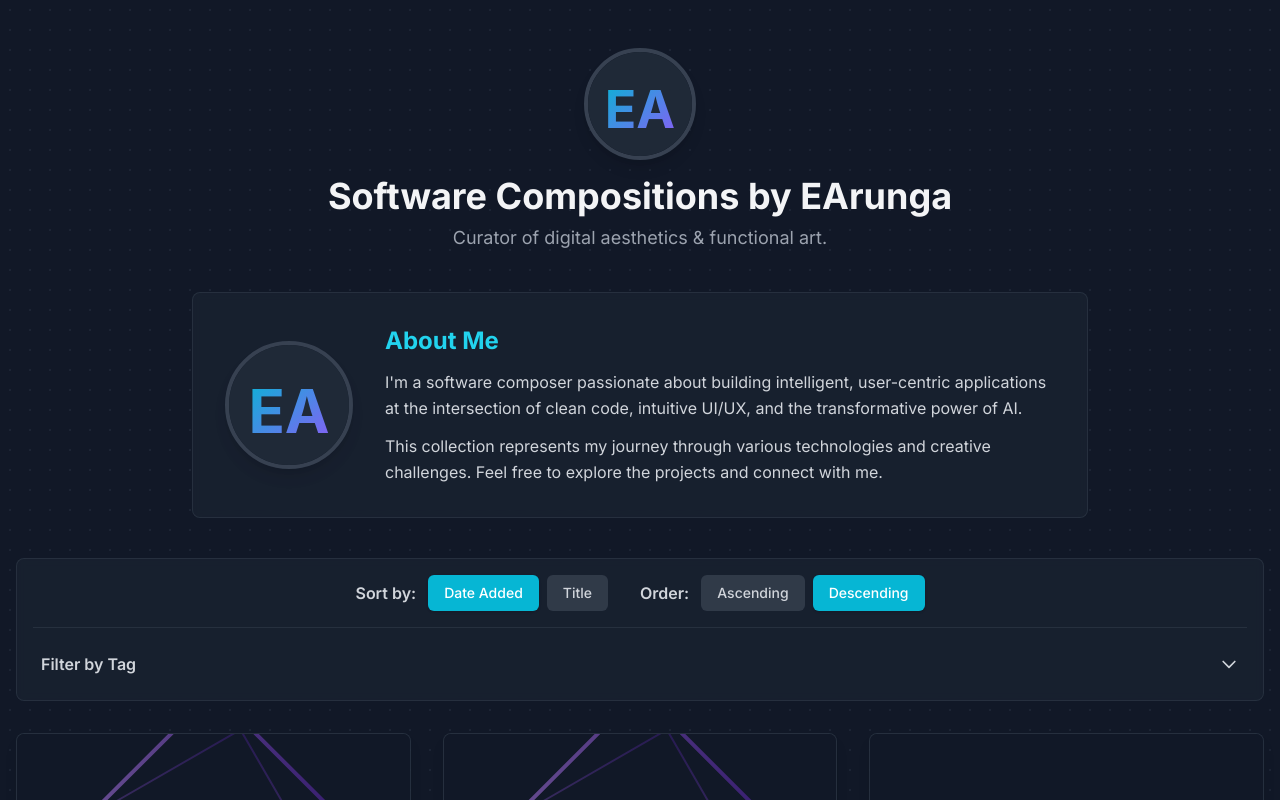
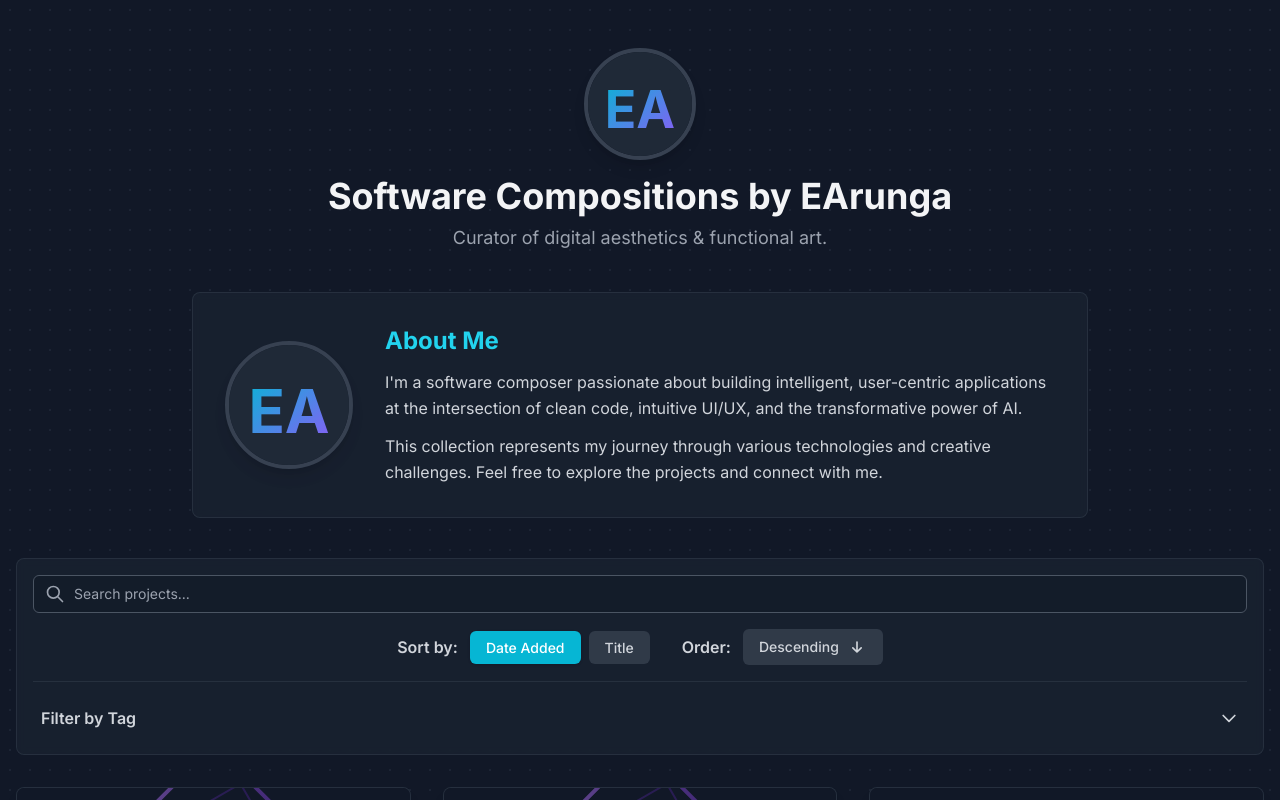
Before and after one commit to eltonarunga/Software-Compositions, a React (Vite) app: page / in a window 1280 px wide. Shown: the top 800 px of the page. Built offline with nearby package versions, Linux system fonts and the light colour scheme.

Commit message:
feat: Add search functionality to filter projects
Implements a text input field that allows users to search for projects by title and description. This enhances the discoverability of projects within the Software Compositions application.

```diff
--- a/App.tsx
+++ b/App.tsx
@@ -15,6 +15,7 @@ const App: React.FC = () => {
   const [selectedTags, setSelectedTags] = useState<string[]>([]);
   const [isTagFilterVisible, setIsTagFilterVisible] = useState(false);
   const [tagSearchTerm, setTagSearchTerm] = useState('');
+  const [searchTerm, setSearchTerm] = useState('');
 
   const allTags = useMemo(() => {
     const tags = new Set<string>();
@@ -36,13 +37,23 @@ const App: React.FC = () => {
   };
 
   const filteredAndSortedProjects = useMemo(() => {
-    // 1. Filter by tags
-    const filtered = selectedTags.length === 0
+    const lowercasedSearchTerm = searchTerm.toLowerCase();
+
+    // 1. Filter by search term (title and description)
+    const searched = searchTerm.trim() === ''
       ? PROJECTS
-      : PROJECTS.filter(project => project.tags.some(tag => selectedTags.includes(tag)));
+      : PROJECTS.filter(project =>
+          project.title.toLowerCase().includes(lowercasedSearchTerm) ||
+          project.description.toLowerCase().includes(lowercasedSearchTerm)
+        );
 
-    // 2. Sort the filtered results
-    const sorted = [...filtered].sort((a, b) => {
+    // 2. Filter by tags
+    const filteredByTags = selectedTags.length === 0
+      ? searched
+      : searched.filter(project => project.tags.some(tag => selectedTags.includes(tag)));
+
+    // 3. Sort the filtered results
+    const sorted = [...filteredByTags].sort((a, b) => {
       if (sortBy === 'title') {
         return a.title.localeCompare(b.title);
       }
@@ -54,7 +65,7 @@ const App: React.FC = () => {
     }
 
     return sorted;
-  }, [sortBy, sortOrder, selectedTags]);
+  }, [sortBy, sortOrder, selectedTags, searchTerm]);
 
   const visibleTags = useMemo(() => {
     if (!tagSearchTerm) {
@@ -65,18 +76,11 @@ const App: React.FC = () => {
     );
   }, [allTags, tagSearchTerm]);
 
-  const getButtonClass = (isActive: boolean) =>
-    `px-4 py-2 text-sm font-medium rounded-md transition-colors duration-200 ${
+  const getTagButtonClass = (isActive: boolean) =>
+    `px-3 py-1 text-xs font-medium rounded-full transition-all duration-200 ease-in-out border transform ${
       isActive
-        ? 'bg-cyan-500 text-white shadow'
-        : 'bg-gray-700/80 text-gray-300 hover:bg-gray-600/80'
-    }`;
-
-  const getTagButtonClass = (isActive: boolean) =>
-    `px-3 py-1 text-xs font-medium rounded-full transition-all duration-200 border ${
-      isActive
-        ? 'bg-cyan-500 text-white border-cyan-500 shadow'
-        : 'bg-gray-700/80 text-gray-300 border-gray-600 hover:bg-gray-600/80 hover:border-gray-500'
+        ? 'bg-cyan-500 text-white border-cyan-500 shadow-md scale-105'
+        : 'bg-gray-700/80 text-gray-300 border-gray-600 hover:bg-gray-600/80 hover:border-gray-500 hover:scale-110'
     }`;
 
   return (
@@ -116,24 +120,88 @@ const App: React.FC = () => {
         </section>
 
         <div className="w-full max-w-7xl mb-8 p-4 bg-gray-800/50 backdrop-blur-sm border border-gray-700/50 rounded-lg">
+          <div className="w-full mb-4">
+            <label htmlFor="project-search" className="sr-only">Search projects by title or description</label>
+            <div className="relative">
+              <div className="absolute inset-y-0 left-0 pl-3 flex items-center pointer-events-none" aria-hidden="true">
+                <svg className="w-5 h-5 text-gray-400" xmlns="http://www.w3.org/2000/svg" fill="none" viewBox="0 0 24 24" stroke="currentColor">
+                  <path strokeLinecap="round" strokeLinejoin="round" strokeWidth={2} d="M21 21l-6-6m2-5a7 7 0 11-14 0 7 7 0 0114 0z" />
+                </svg>
+              </div>
+              <input
+                type="search"
+                id="project-search"
+                value={searchTerm}
+                onChange={(e) => setSearchTerm(e.target.value)}
+                placeholder="Search projects..."
+                className="w-full bg-gray-900/50 border border-gray-600 rounded-md pl-10 pr-4 py-2 text-sm text-gray-200 placeholder-gray-400 focus:ring-1 focus:ring-cyan-500 focus:border-cyan-500 transition-colors"
+              />
+            </div>
+          </div>
           <div className="flex flex-col sm:flex-row items-center justify-center gap-4 sm:gap-8">
+            {/* Sort By Radio Group */}
             <div className="flex items-center gap-3">
-              <span className="font-semibold text-gray-300">Sort by:</span>
-              <div className="flex space-x-2">
-                <button onClick={() => setSortBy('id')} className={getButtonClass(sortBy === 'id')}>Date Added</button>
-                <button onClick={() => setSortBy('title')} className={getButtonClass(sortBy === 'title')}>Title</button>
+              <span id="sort-by-label" className="font-semibold text-gray-300">Sort by:</span>
+              <div className="flex space-x-2" role="radiogroup" aria-labelledby="sort-by-label">
+                <label>
+                  <input
+                    type="radio"
+                    name="sortBy"
+                    value="id"
+                    checked={sortBy === 'id'}
+                    onChange={() => setSortBy('id')}
+                    className="sr-only"
+                  />
+                  <span className={`cursor-pointer px-4 py-2 text-sm font-medium rounded-md transition-colors duration-200 ${
+                    sortBy === 'id'
+                      ? 'bg-cyan-500 text-white shadow'
+                      : 'bg-gray-700/80 text-gray-300 hover:bg-gray-600/80'
+                  }`}>
+                    Date Added
+                  </span>
+                </label>
+                <label>
+                  <input
+                    type="radio"
+                    name="sortBy"
+                    value="title"
+                    checked={sortBy === 'title'}
+                    onChange={() => setSortBy('title')}
+                    className="sr-only"
+                  />
+                  <span className={`cursor-pointer px-4 py-2 text-sm font-medium rounded-md transition-colors duration-200 ${
+                    sortBy === 'title'
+                      ? 'bg-cyan-500 text-white shadow'
+                      : 'bg-gray-700/80 text-gray-300 hover:bg-gray-600/80'
+                  }`}>
+                    Title
+                  </span>
+                </label>
               </div>
             </div>
+
+            {/* Sort Order Toggle */}
             <div className="flex items-center gap-3">
               <span className="font-semibold text-gray-300">Order:</span>
-              <div className="flex space-x-2">
-                  <button onClick={() => setSortOrder('asc')} className={getButtonClass(sortOrder === 'asc')} aria-label="Ascending order">
-                      Ascending
-                  </button>
-                  <button onClick={() => setSortOrder('desc')} className={getButtonClass(sortOrder === 'desc')} aria-label="Descending order">
-                      Descending
-                  </button>
-              </div>
+              <button
+                onClick={() => setSortOrder(prev => (prev === 'asc' ? 'desc' : 'asc'))}
+                className="flex items-center gap-2 px-4 py-2 text-sm font-medium rounded-md transition-all duration-200 bg-gray-700/80 text-gray-300 hover:bg-gray-600/80"
+                aria-live="polite"
+                aria-label={`Current order: ${sortOrder}. Toggle to ${sortOrder === 'asc' ? 'descending' : 'ascending'}`}
+              >
+                <span>{sortOrder === 'asc' ? 'Ascending' : 'Descending'}</span>
+                <svg
+                  xmlns="http://www.w3.org/2000/svg"
+                  className={`h-5 w-5 transition-transform duration-300 ${sortOrder === 'asc' ? 'rotate-180' : ''}`}
+                  fill="none"
+                  viewBox="0 0 24 24"
+                  stroke="currentColor"
+                  strokeWidth={2}
+                  aria-hidden="true"
+                >
+                  <path strokeLinecap="round" strokeLinejoin="round" d="M17 13l-5 5-5-5M12 18V6" />
+                </svg>
+              </button>
             </div>
           </div>
           <div className="mt-4 pt-4 border-t border-gray-700/50">
@@ -173,6 +241,7 @@ const App: React.FC = () => {
                       key={tag}
                       onClick={() => handleTagClick(tag)}
                       className={getTagButtonClass(selectedTags.includes(tag))}
+                      aria-pressed={selectedTags.includes(tag)}
                     >
                       {tag}
                     </button>
@@ -203,17 +272,17 @@ const App: React.FC = () => {
 
         <footer className="mt-12 text-center text-gray-500 text-sm">
           <div className="flex justify-center space-x-6 mb-4">
-            <a href="https://github.com/earunga" target="_blank" rel="noopener noreferrer" aria-label="GitHub" title="GitHub" className="text-gray-400 hover:text-cyan-400 transition-colors duration-300">
+            <a href="https://github.com/eltonarunga" target="_blank" rel="noopener noreferrer" aria-label="GitHub" title="GitHub" className="text-gray-400 hover:text-cyan-400 transition-colors duration-300">
                 <svg className="w-6 h-6" fill="currentColor" viewBox="0 0 24 24" aria-hidden="true">
                     <path fillRule="evenodd" d="M12 2C6.477 2 2 6.477 2 12c0 4.418 2.865 8.168 6.839 9.49.5.092.682-.217.682-.482 0-.237-.009-.868-.014-1.703-2.782.605-3.369-1.343-3.369-1.343-.454-1.158-1.11-1.466-1.11-1.466-.908-.62.069-.608.069-.608 1.003.07 1.531 1.032 1.531 1.032.892 1.53 2.341 1.088 2.91.832.092-.647.35-1.088.636-1.338-2.22-.253-4.555-1.113-4.555-4.951 0-1.093.39-1.988 1.031-2.688-.103-.253-.446-1.272.098-2.65 0 0 .84-.27 2.75 1.026A9.564 9.564 0 0112 6.844c.85.004 1.705.115 2.504.337 1.909-1.296 2.747-1.027 2.747-1.027.546 1.378.203 2.398.1 2.651.64.7 1.03 1.595 1.03 2.688 0 3.848-2.338 4.695-4.566 4.943.359.309.678.92.678 1.855 0 1.338-.012 2.419-.012 2.747 0 .268.18.58.688.482A10.001 10.001 0 0022 12c0-5.523-4.477-10-10-10z" clipRule="evenodd" />
                 </svg>
             </a>
-            <a href="https://www.linkedin.com/in/eltonarunga/" target="_blank" rel="noopener noreferrer" aria-label="LinkedIn" title="LinkedIn" className="text-gray-400 hover:text-cyan-400 transition-colors duration-300">
+            <a href="https://www.linkedin.com/in/elton-arunga-80405811b/" target="_blank" rel="noopener noreferrer" aria-label="LinkedIn" title="LinkedIn" className="text-gray-400 hover:text-cyan-400 transition-colors duration-300">
                 <svg className="w-6 h-6" fill="currentColor" viewBox="0 0 24 24" aria-hidden="true">
                     <path d="M19 0h-14c-2.761 0-5 2.239-5 5v14c0 2.761 2.239 5 5 5h14c2.762 0 5-2.239 5-5v-14c0-2.761-2.238-5-5-5zm-11 19h-3v-11h3v11zm-1.5-12.268c-.966 0-1.75-.79-1.75-1.764s.784-1.764 1.75-1.764 1.75.79 1.75 1.764-.783 1.764-1.75 1.764zm13.5 12.268h-3v-5.604c0-3.368-4-3.113-4 0v5.604h-3v-11h3v1.765c1.396-2.586 7-2.777 7 2.476v6.759z" />
                 </svg>
             </a>
-            <a href="https://twitter.com/earunga" target="_blank" rel="noopener noreferrer" aria-label="Twitter" title="Twitter" className="text-gray-400 hover:text-cyan-400 transition-colors duration-300">
+            <a href="https://x.com/E_Arunga" target="_blank" rel="noopener noreferrer" aria-label="Twitter" title="Twitter" className="text-gray-400 hover:text-cyan-400 transition-colors duration-300">
                 <svg className="w-6 h-6" fill="currentColor" viewBox="0 0 24 24" aria-hidden="true">
                     <path d="M24 4.557c-.883.392-1.832.656-2.828.775 1.017-.609 1.798-1.574 2.165-2.724-.951.564-2.005.974-3.127 1.195-.897-.957-2.178-1.555-3.594-1.555-3.179 0-5.515 2.966-4.797 6.045-4.091-.205-7.719-2.165-10.148-5.144-1.29 2.213-.669 5.108 1.523 6.574-.806-.026-1.566-.247-2.229-.616v.064c0 2.298 1.634 4.212 3.793 4.649-.65.177-1.353.23-2.064.077.608 1.881 2.372 3.256 4.465 3.293-1.711 1.341-3.869 2.143-6.217 2.143-.404 0-.802-.023-1.195-.07 2.206 1.414 4.833 2.239 7.646 2.239 9.178 0 14.207-7.603 13.882-14.536 1.033-.745 1.91-1.685 2.62-2.74z" />
                 </svg>
--- a/components/LinkCard.tsx
+++ b/components/LinkCard.tsx
@@ -1,3 +1,4 @@
+
 import React from 'react';
 import { Project } from '../types';
 
@@ -13,7 +14,7 @@ const LinkCard: React.FC<LinkCardProps> = ({ project }) => {
       href={url}
       target="_blank"
       rel="noopener noreferrer"
-      className="group flex flex-col h-full bg-gray-800/50 backdrop-blur-sm border border-gray-700/50 rounded-lg shadow-lg transform transition-all duration-300 ease-in-out hover:scale-[1.03] hover:-translate-y-1 hover:shadow-xl hover:shadow-cyan-500/30 hover:border-cyan-500/50 overflow-hidden"
+      className="group flex flex-col h-full bg-gray-800/50 backdrop-blur-sm border border-gray-700/50 rounded-lg shadow-lg transform transition-all duration-300 ease-in-out hover:scale-105 hover:-translate-y-1 hover:shadow-xl hover:shadow-cyan-500/30 hover:border-cyan-500/50 overflow-hidden"
     >
       <img
         src={imageUrl}
```
